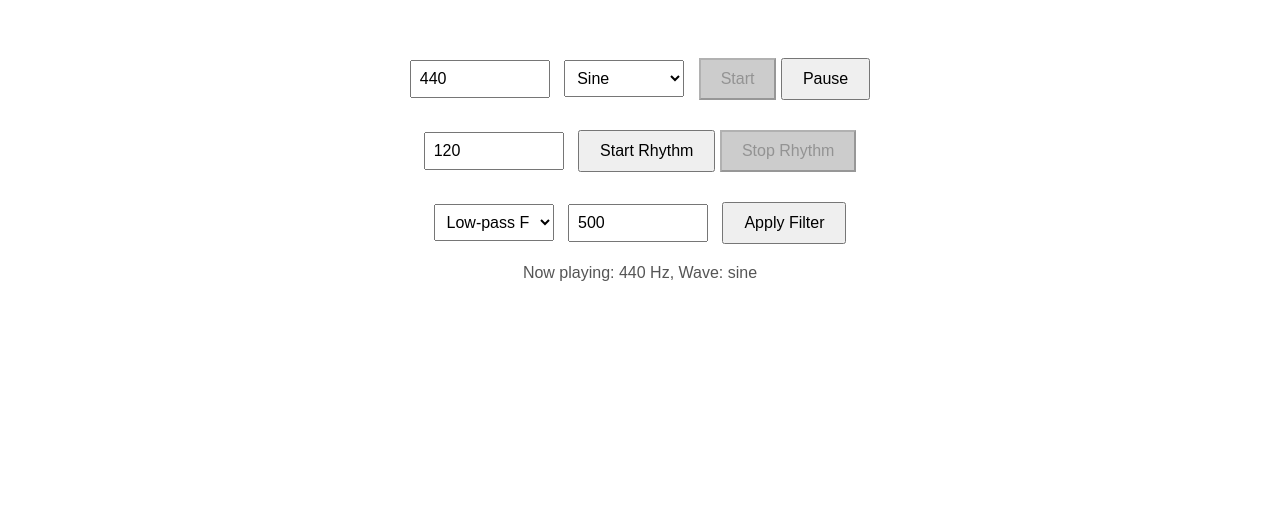
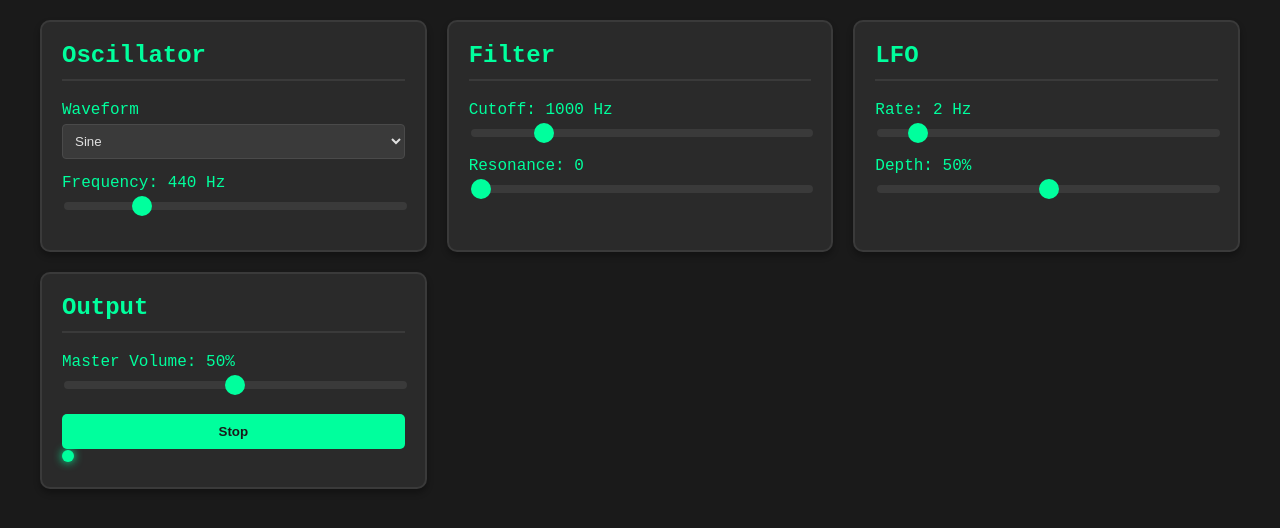
Before and after one commit to composedbymax/modular-synthesizer, a plain HTML site: page index.html in a window 1280 px wide. Both pictures are taken after a click on the button "Start". Drawn offline with Linux system fonts and the light colour scheme.

Commit message:
fiter and lfo effects- range sliders- new ui

```diff
--- a/index.html
+++ b/index.html
@@ -3,195 +3,165 @@
 <head>
   <meta charset="UTF-8">
   <meta name="viewport" content="width=device-width, initial-scale=1.0">
+  <title>Modular Synthesizer</title>
   <style>
-        body {
-            font-family: Arial, sans-serif;
-            text-align: center;
-            padding: 20px;
-        }
-        .container {
-            margin-top: 20px;
-        }
-        input[type="number"], select {
-            padding: 8px;
-            font-size: 16px;
-            width: 120px;
-            margin-right: 10px;
-        }
-        button {
-            padding: 10px 20px;
-            font-size: 16px;
-            cursor: pointer;
-            margin-top: 10px;
-        }
-        button:disabled {
-            background-color: #ccc;
-        }
-        .message {
-            margin-top: 20px;
-            color: #555;
-        }
-        .rhythm-container, .effect-container {
-            margin-top: 20px;
-        }
+    body { background: #1a1a1a; color: #e0e0e0; font-family: 'Courier New', monospace; margin: 0; padding: 20px; }
+    .synth-container { display: grid; grid-template-columns: repeat(auto-fit, minmax(300px, 1fr)); gap: 20px; max-width: 1200px; margin: 0 auto; }
+    .module { background: #2a2a2a; border: 2px solid #3a3a3a; border-radius: 10px; padding: 20px; box-shadow: 0 4px 6px rgba(0, 0, 0, 0.3); }
+    .module h2 { color: #00ff9d; margin-top: 0; border-bottom: 2px solid #3a3a3a; padding-bottom: 10px; }
+    .control { margin: 15px 0; }
+    .control label { display: block; margin-bottom: 5px; color: #00ff9d; }
+    input[type="range"] { width: 100%; background: #3a3a3a; height: 8px; border-radius: 4px; -webkit-appearance: none; appearance: none; }
+    input[type="range"]::-webkit-slider-thumb { -webkit-appearance: none; width: 20px; height: 20px; background: #00ff9d; border-radius: 50%; cursor: pointer; }
+    select { width: 100%; padding: 8px; background: #3a3a3a; color: #e0e0e0; border: 1px solid #4a4a4a; border-radius: 4px; }
+    .button-container { display: flex; gap: 10px; margin-top: 20px; }
+    button { background: #00ff9d; color: #1a1a1a; border: none; padding: 10px 20px; border-radius: 5px; cursor: pointer; font-weight: bold; flex: 1; }
+    button:hover { background: #00cc7a; }
+    .led { display: inline-block; width: 12px; height: 12px; background: #333; border-radius: 50%; margin-right: 10px; }
+    .led.active { background: #00ff9d; box-shadow: 0 0 10px #00ff9d; }
+    .value-display { font-family: 'Courier New', monospace; color: #00ff9d; text-align: right; margin-top: 5px; }
   </style>
 </head>
 <body>
-    <div class="container">
-        <input type="number" id="frequency" placeholder="Frequency (Hz)" value="440">
-        <select id="waveType">
+  <div class="synth-container">
+    <div class="module">
+      <h2>Oscillator</h2>
+      <div class="control">
+        <label>Waveform</label>
+        <select id="waveform">
           <option value="sine">Sine</option>
           <option value="square">Square</option>
           <option value="sawtooth">Sawtooth</option>
           <option value="triangle">Triangle</option>
         </select>
-        <button id="startBtn">Start</button>
-        <button id="pauseBtn" disabled>Pause</button>
       </div>
+      <div class="control">
+        <label>Frequency: <span id="freqDisplay">440</span> Hz</label>
+        <input type="range" id="frequency" min="20" max="2000" value="440">
+      </div>
+    </div>
+    <div class="module">
+      <h2>Filter</h2>
+      <div class="control">
+        <label>Cutoff: <span id="filterDisplay">1000</span> Hz</label>
+        <input type="range" id="filter" min="20" max="5000" value="1000">
+      </div>
+      <div class="control">
+        <label>Resonance: <span id="resonanceDisplay">0</span></label>
+        <input type="range" id="resonance" min="0" max="20" value="0">
+      </div>
+    </div>
+    <div class="module">
+      <h2>LFO</h2>
+      <div class="control">
+        <label>Rate: <span id="lfoRateDisplay">2</span> Hz</label>
+        <input type="range" id="lfoRate" min="0.1" max="20" step="0.1" value="2">
+      </div>
+      <div class="control">
+        <label>Depth: <span id="lfoDepthDisplay">50</span>%</label>
+        <input type="range" id="lfoDepth" min="0" max="100" value="50">
+      </div>
+    </div>
+    <div class="module">
+      <h2>Output</h2>
+      <div class="control">
+        <label>Master Volume: <span id="volumeDisplay">50</span>%</label>
+        <input type="range" id="volume" min="0" max="100" value="50">
+      </div>
+      <div class="button-container">
+        <button id="powerBtn">Start</button>
+      </div>
+      <div class="led" id="powerLed"></div>
+    </div>
+  </div>
+  <script>
+    let audioContext = null;
+    let oscillator = null;
+    let gainNode = null;
+    let filter = null;
+    let lfo = null;
+    let lfoGain = null;
+    let isPlaying = false;
+    const controls = {
+      waveform: document.getElementById('waveform'),
+      frequency: document.getElementById('frequency'),
+      filter: document.getElementById('filter'),
+      resonance: document.getElementById('resonance'),
+      lfoRate: document.getElementById('lfoRate'),
+      lfoDepth: document.getElementById('lfoDepth'),
+      volume: document.getElementById('volume'),
+      powerBtn: document.getElementById('powerBtn'),
+      powerLed: document.getElementById('powerLed')
+    };
+    const displays = {
+      freq: document.getElementById('freqDisplay'),
+      filter: document.getElementById('filterDisplay'),
+      resonance: document.getElementById('resonanceDisplay'),
+      lfoRate: document.getElementById('lfoRateDisplay'),
+      lfoDepth: document.getElementById('lfoDepthDisplay'),
+      volume: document.getElementById('volumeDisplay')
+    };
 
-    <div class="rhythm-container">
-        <input type="number" id="bpm" value="120" min="60" max="200">
-        <button id="startRhythmBtn">Start Rhythm</button>
-        <button id="stopRhythmBtn" disabled>Stop Rhythm</button>
-        <div id="rhythmMessage"></div>
-    </div>
-
-    <div class="effect-container">
-        <select id="filterType">
-            <option value="lowpass">Low-pass Filter</option>
-            <option value="highpass">High-pass Filter</option>
-        </select>
-        <input type="number" id="filterFrequency" value="500" min="20" max="2000">
-        <button id="applyFilterBtn">Apply Filter</button>
-    </div>
-
-    <div class="message" id="message"></div>
-
-    <script>
-        let audioContext = new (window.AudioContext || window.webkitAudioContext)();
-        let oscillator = null;
-        let isPlaying = false;
-        let isRhythmPlaying = false;
-        let filterNode = null;
-        let rhythmInterval = null;
-
-        // DOM Elements
-        const startBtn = document.getElementById('startBtn');
-        const pauseBtn = document.getElementById('pauseBtn');
-        const frequencyInput = document.getElementById('frequency');
-        const waveTypeSelect = document.getElementById('waveType');
-        const message = document.getElementById('message');
-        const bpmInput = document.getElementById('bpm');
-        const startRhythmBtn = document.getElementById('startRhythmBtn');
-        const stopRhythmBtn = document.getElementById('stopRhythmBtn');
-        const filterTypeSelect = document.getElementById('filterType');
-        const filterFrequencyInput = document.getElementById('filterFrequency');
-        const rhythmMessage = document.getElementById('rhythmMessage');
-
-        // Oscillator and Filter Functions
-        function startSound(frequency, waveType) {
+    function initAudio() {
+      audioContext = new (window.AudioContext || window.webkitAudioContext)();
       oscillator = audioContext.createOscillator();
-            oscillator.type = waveType;
-            oscillator.frequency.setValueAtTime(frequency, audioContext.currentTime);
-
-            // Apply filter if it exists
-            if (filterNode) {
-                oscillator.connect(filterNode);
+      gainNode = audioContext.createGain();
+      filter = audioContext.createBiquadFilter();
+      lfo = audioContext.createOscillator();
+      lfoGain = audioContext.createGain();
+      oscillator.type = controls.waveform.value;
+      oscillator.frequency.setValueAtTime(controls.frequency.value, audioContext.currentTime);
+      filter.type = 'lowpass';
+      filter.frequency.setValueAtTime(controls.filter.value, audioContext.currentTime);
+      filter.Q.setValueAtTime(controls.resonance.value, audioContext.currentTime);
+      lfo.frequency.setValueAtTime(controls.lfoRate.value, audioContext.currentTime);
+      lfoGain.gain.setValueAtTime(controls.lfoDepth.value / 100 * 100, audioContext.currentTime);
+      gainNode.gain.setValueAtTime(controls.volume.value / 100, audioContext.currentTime);
+      lfo.connect(lfoGain);
+      lfoGain.connect(oscillator.frequency);
+      oscillator.connect(filter);
+      filter.connect(gainNode);
+      gainNode.connect(audioContext.destination);
+      oscillator.start();
+      lfo.start();
+    }
+    function updateAll() {
+      if (!isPlaying) return;
+      oscillator.type = controls.waveform.value;
+      filter.frequency.setValueAtTime(parseFloat(controls.filter.value), audioContext.currentTime);
+      filter.Q.setValueAtTime(parseFloat(controls.resonance.value), audioContext.currentTime);
+      lfo.frequency.setValueAtTime(parseFloat(controls.lfoRate.value), audioContext.currentTime);
+      lfoGain.gain.setValueAtTime(parseFloat(controls.lfoDepth.value), audioContext.currentTime);
+      gainNode.gain.setValueAtTime(controls.volume.value / 100, audioContext.currentTime);
+    }
+    controls.frequency.addEventListener('input', (e) => {
+      displays.freq.textContent = e.target.value;
+      if (isPlaying) {
+        oscillator.frequency.setValueAtTime(parseFloat(e.target.value), audioContext.currentTime);
+      }
+    });
+    controls.powerBtn.addEventListener('click', () => {
+      if (!isPlaying) {
+        initAudio();
+        isPlaying = true;
+        controls.powerBtn.textContent = 'Stop';
+        controls.powerLed.classList.add('active');
       } else {
-                oscillator.connect(audioContext.destination);
+        audioContext.close();
+        audioContext = null;
+        isPlaying = false;
+        controls.powerBtn.textContent = 'Start';
+        controls.powerLed.classList.remove('active');
       }
-
-            oscillator.start();
-            isPlaying = true;
-            startBtn.disabled = true;
-            pauseBtn.disabled = false;
-            message.textContent = `Now playing: ${frequency} Hz, Wave: ${waveType}`;
+    });
+    Object.keys(controls).forEach(key => {
+      if (key !== 'powerBtn' && key !== 'powerLed' && key !== 'frequency') {
+        controls[key].addEventListener('input', (e) => {
+          displays[key].textContent = e.target.value;
+          updateAll();
+        });
       }
-
-        function stopSound() {
-            if (oscillator) {
-                oscillator.stop();
-                oscillator = null;
-                isPlaying = false;
-                startBtn.disabled = false;
-                pauseBtn.disabled = true;
-                message.textContent = "Sound paused.";
-            }
-        }
-
-        // Rhythm Functions
-        function startRhythm() {
-            const bpm = parseInt(bpmInput.value);
-            if (isNaN(bpm) || bpm < 60 || bpm > 200) {
-                rhythmMessage.textContent = "Please enter a valid BPM (60-200).";
-                return;
-            }
-
-            const interval = 60000 / bpm; // Calculate interval from BPM
-            rhythmInterval = setInterval(() => {
-                if (!isPlaying) {
-                    startSound(parseFloat(frequencyInput.value), waveTypeSelect.value);
-                } else {
-                    stopSound();
-                }
-            }, interval);
-
-            isRhythmPlaying = true;
-            startRhythmBtn.disabled = true;
-            stopRhythmBtn.disabled = false;
-            rhythmMessage.textContent = `Rhythm running at ${bpm} BPM`;
-        }
-
-        function stopRhythm() {
-            if (rhythmInterval) {
-                clearInterval(rhythmInterval);
-            }
-            isRhythmPlaying = false;
-            startRhythmBtn.disabled = false;
-            stopRhythmBtn.disabled = true;
-            rhythmMessage.textContent = "Rhythm stopped.";
-        }
-
-        // Filter Effects
-        function applyFilter() {
-            if (filterNode) {
-                filterNode.disconnect();
-            }
-            const filterType = filterTypeSelect.value;
-            const filterFrequency = parseFloat(filterFrequencyInput.value);
-
-            filterNode = audioContext.createBiquadFilter();
-            filterNode.type = filterType === 'lowpass' ? 'lowpass' : 'highpass';
-            filterNode.frequency.setValueAtTime(filterFrequency, audioContext.currentTime);
-
-            // If sound is already playing, apply the filter
-            if (oscillator) {
-                oscillator.disconnect();
-                oscillator.connect(filterNode);
-                filterNode.connect(audioContext.destination);
-            }
-
-            message.textContent = `${filterType.charAt(0).toUpperCase() + filterType.slice(1)} filter applied at ${filterFrequency} Hz`;
-        }
-
-        // Event Listeners
-        startBtn.addEventListener('click', function() {
-            const frequency = parseFloat(frequencyInput.value);
-            const waveType = waveTypeSelect.value;
-            if (isNaN(frequency) || frequency <= 0) {
-                message.textContent = "Please enter a valid positive frequency!";
-                return;
-            }
-            startSound(frequency, waveType);
     });
-
-        pauseBtn.addEventListener('click', function() {
-            stopSound();
-        });
-
-        startRhythmBtn.addEventListener('click', startRhythm);
-        stopRhythmBtn.addEventListener('click', stopRhythm);
-        applyFilterBtn.addEventListener('click', applyFilter);
   </script>
 </body>
 </html>
```
Lines whose indentation alone changed are shown as unchanged.
